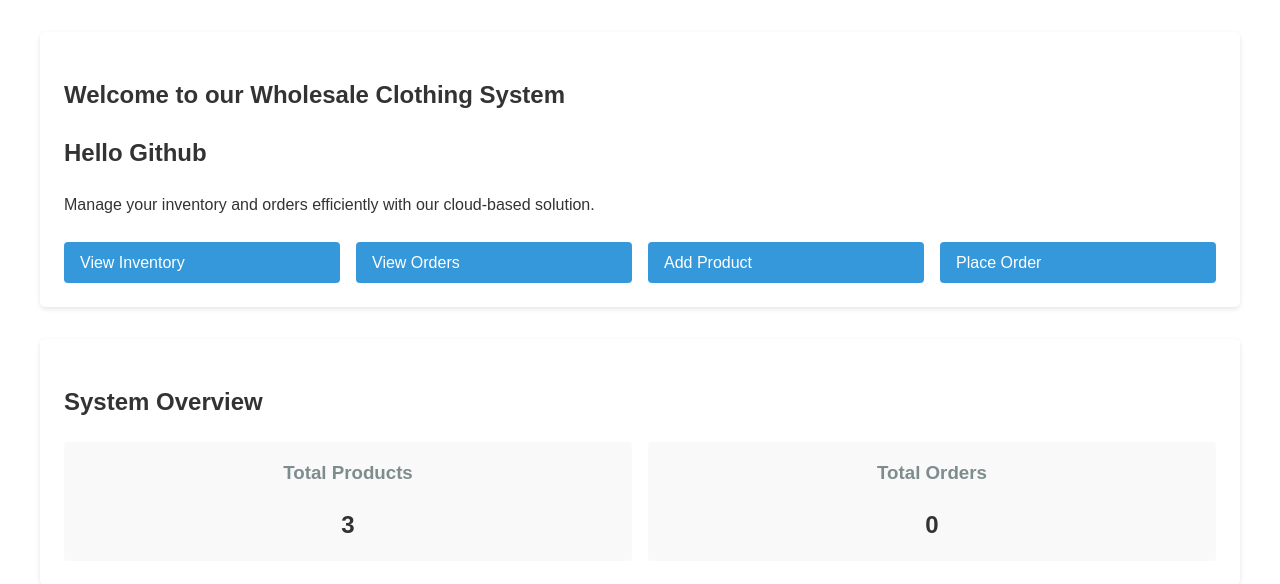
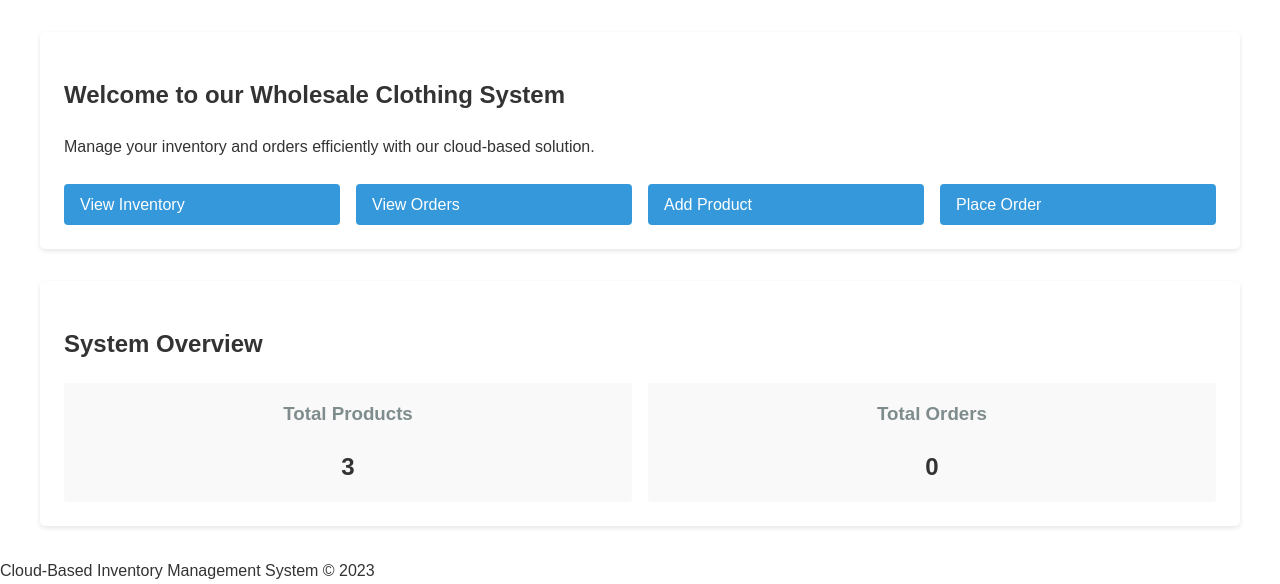
Before and after one commit to rbremperor/wholesale-clothing-system, a FastAPI app: page / in a window 1280 px wide. Shown: the part 141-725 px from the top of the page. Run offline with FastAPI, Linux system fonts and the light colour scheme; data comes from the database, SQL or seed files in the repository; data that the repository does not hold is empty.

Commit message:
testing github actions

```diff
--- a/templates/home.html
+++ b/templates/home.html
@@ -5,7 +5,6 @@
 {% block content %}
 <section class="card">
     <h2>Welcome to our Wholesale Clothing System</h2>
-    <h1>Hello Github</h1>
     <p>Manage your inventory and orders efficiently with our cloud-based solution.</p>
 
     <div class="quick-links">
```
